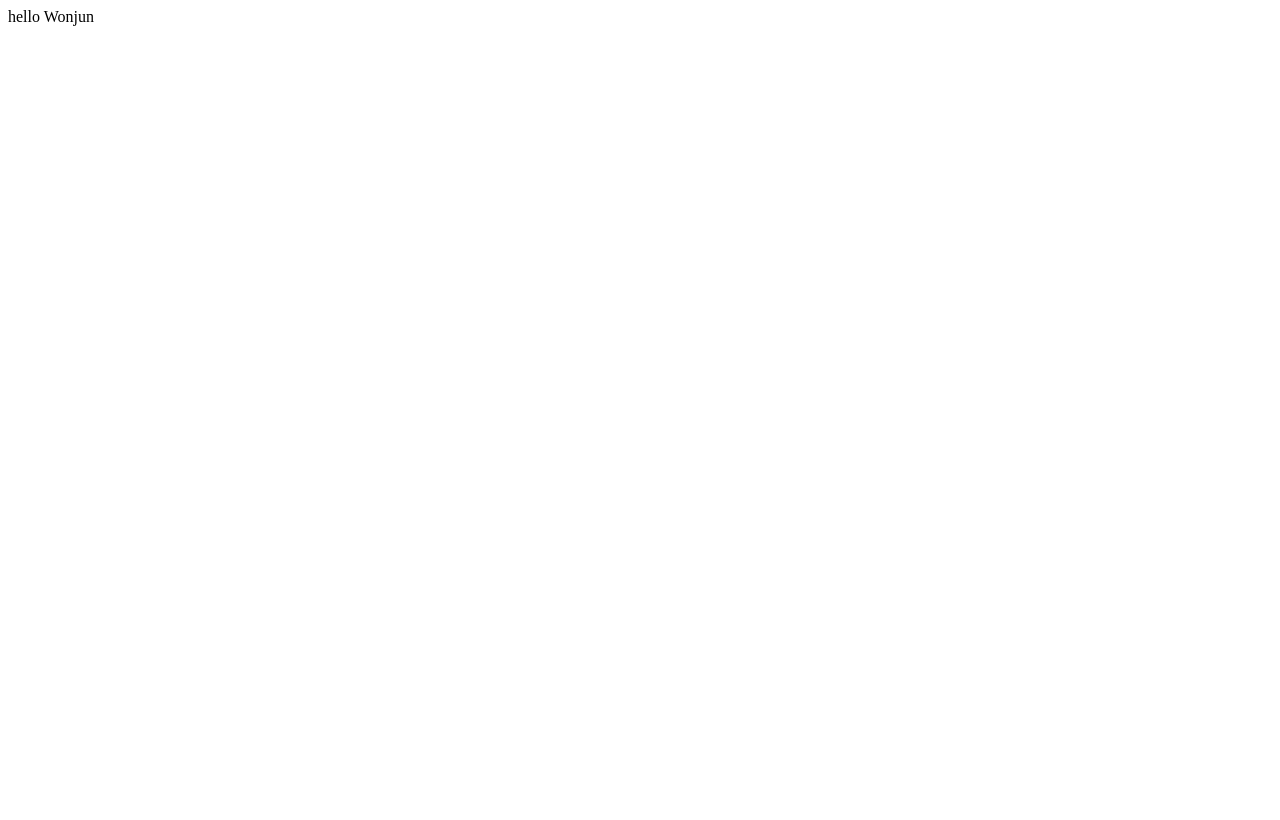
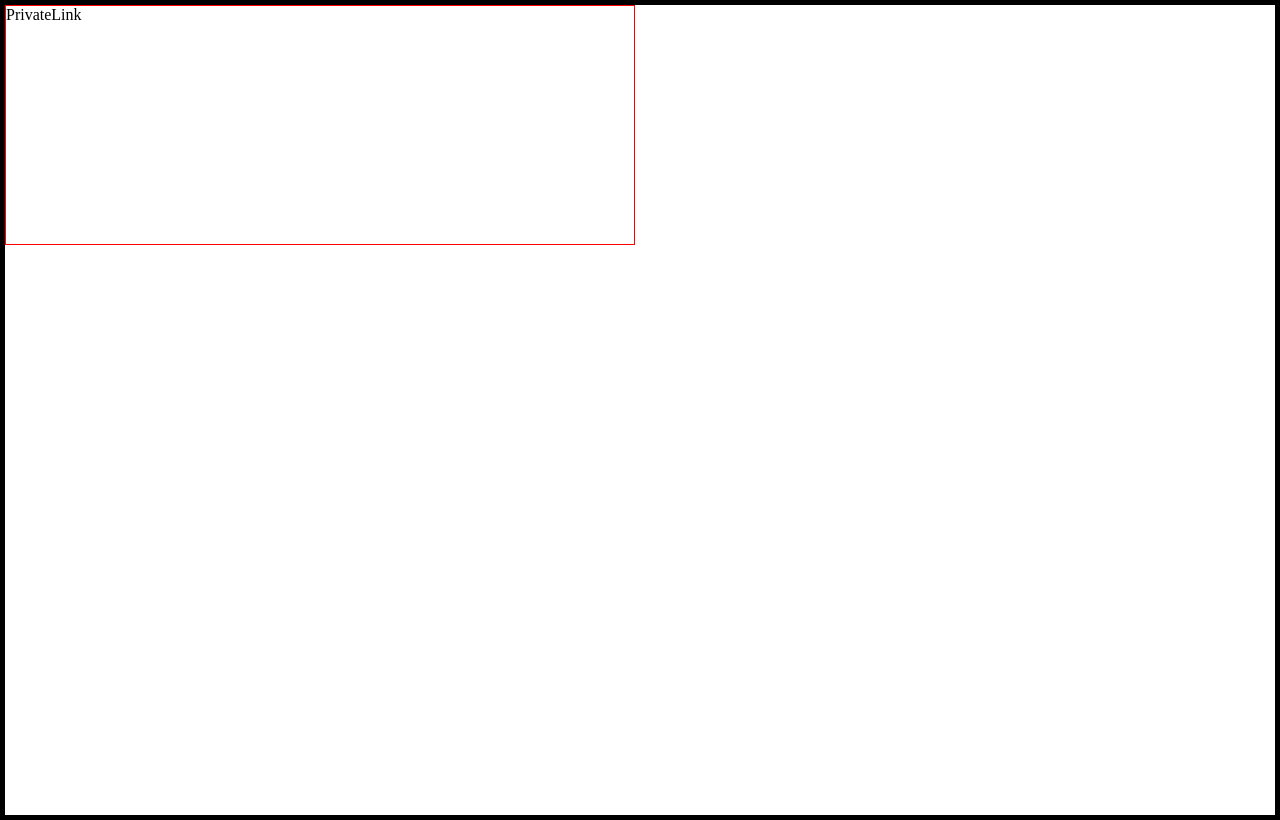
Before and after one commit to SpicyKimChoi/Clip, a React (Create React App) app in the folder client/: page / in a window 1280 px wide. Built offline with nearby package versions, Linux system fonts and the light colour scheme.

Commit message:
:tada: [Add] 개인북마크 레이아웃설정 (#13)

```diff
--- a/client/package.json
+++ b/client/package.json
@@ -13,6 +13,7 @@
     "react": "^17.0.1",
     "react-dom": "^17.0.1",
     "react-scripts": "4.0.1",
+    "styled-components": "^5.2.1",
     "typescript": "^4.1.3",
     "web-vitals": "^0.2.4"
   },
@@ -49,6 +50,7 @@
     "@storybook/node-logger": "^6.1.11",
     "@storybook/preset-create-react-app": "^3.1.5",
     "@storybook/react": "^6.1.11",
+    "@types/styled-components": "^5.1.7",
     "eslint-config-prettier": "^7.1.0",
     "eslint-plugin-prettier": "^3.3.1"
   }
--- a/client/src/App.tsx
+++ /dev/null
@@ -1,12 +0,0 @@
-import React from 'react';
-
-
-function App() {
-  return (
-    <div >
-      hello Wonjun
-    </div>
-  );
-}
-
-export default App;
--- /dev/null
+++ b/client/src/components/GlobalStyle.ts
@@ -0,0 +1,9 @@
+import { createGlobalStyle } from 'styled-components';
+
+
+const GlobalStlyes = createGlobalStyle`
+    body {
+        margin: 0
+    }
+`
+export default GlobalStlyes;
--- /dev/null
+++ b/client/src/components/pages/App.tsx
@@ -0,0 +1,26 @@
+import React from 'react';
+import styled from 'styled-components';
+import PrivateLink from "../templates/PrivateLink"
+import GlobalStlyes from "../GlobalStyle"
+
+function App() {
+  return (
+    <Page>
+      <GlobalStlyes />
+      <PrivateLink />
+    </Page>
+  );
+}
+
+
+const Page = styled.div`
+  display: grid;
+  border: 5px solid;
+  border-color: black;
+  grid-template-columns: 1fr 1fr;
+  grid-template-rows: 30vh 70vh;
+  margin: 0px;
+  grid-gap: 10px;
+`
+
+export default App;
--- /dev/null
+++ b/client/src/components/templates/PrivateLink.tsx
@@ -0,0 +1,21 @@
+import React from 'react';
+import styled from 'styled-components'
+
+
+const PrivateLink = () => {
+    return (
+        <PrivateLinkGrid>
+            PrivateLink
+        </PrivateLinkGrid>
+    );
+};
+
+
+const PrivateLinkGrid = styled.div`
+    grid-column: 1;
+    grid-row: 1;
+    border: 1px solid;
+    border-color: red;
+`
+
+export default PrivateLink;
--- a/client/src/index.tsx
+++ b/client/src/index.tsx
@@ -1,6 +1,6 @@
 import React from 'react';
 import ReactDOM from 'react-dom';
-import App from './App';
+import App from './components/pages/App';
 
 ReactDOM.render(
   <React.StrictMode>
```
Also changed, not shown: 2 other files (tests, documents, lock files or other folders).
